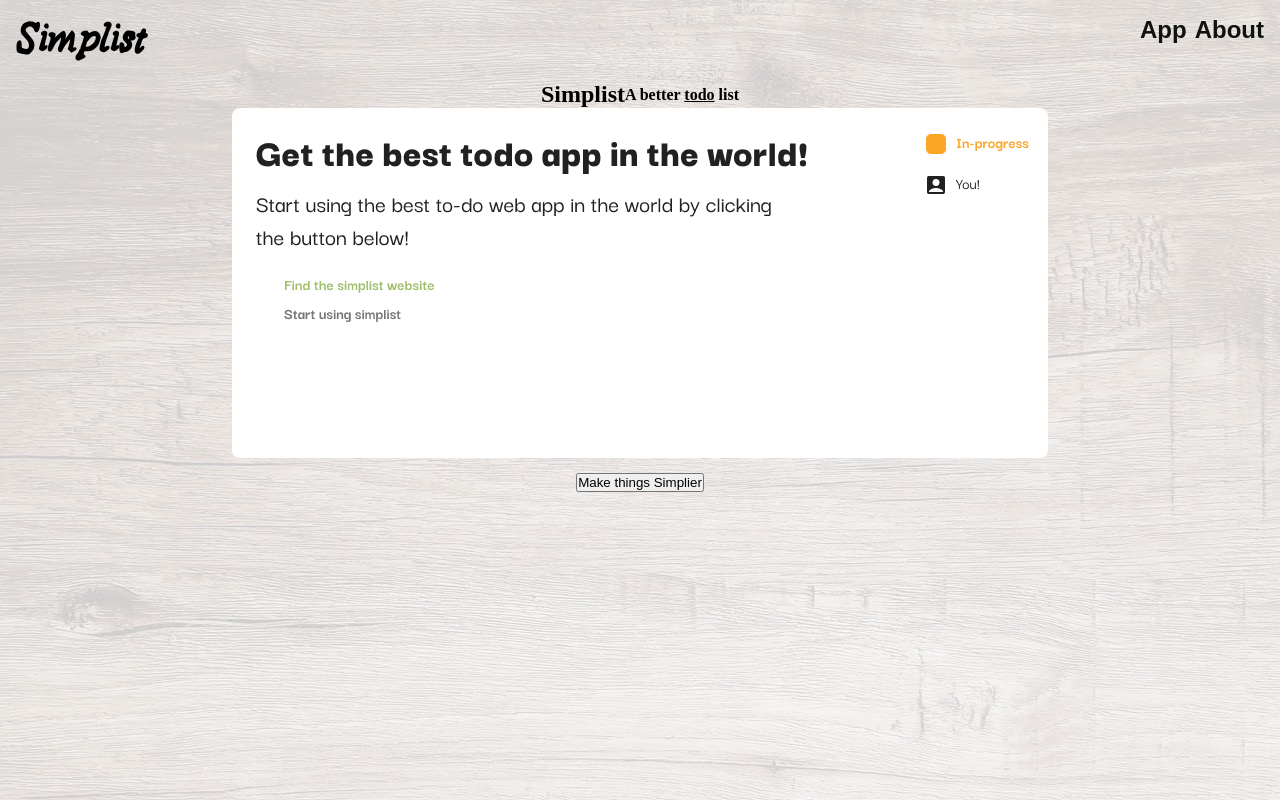
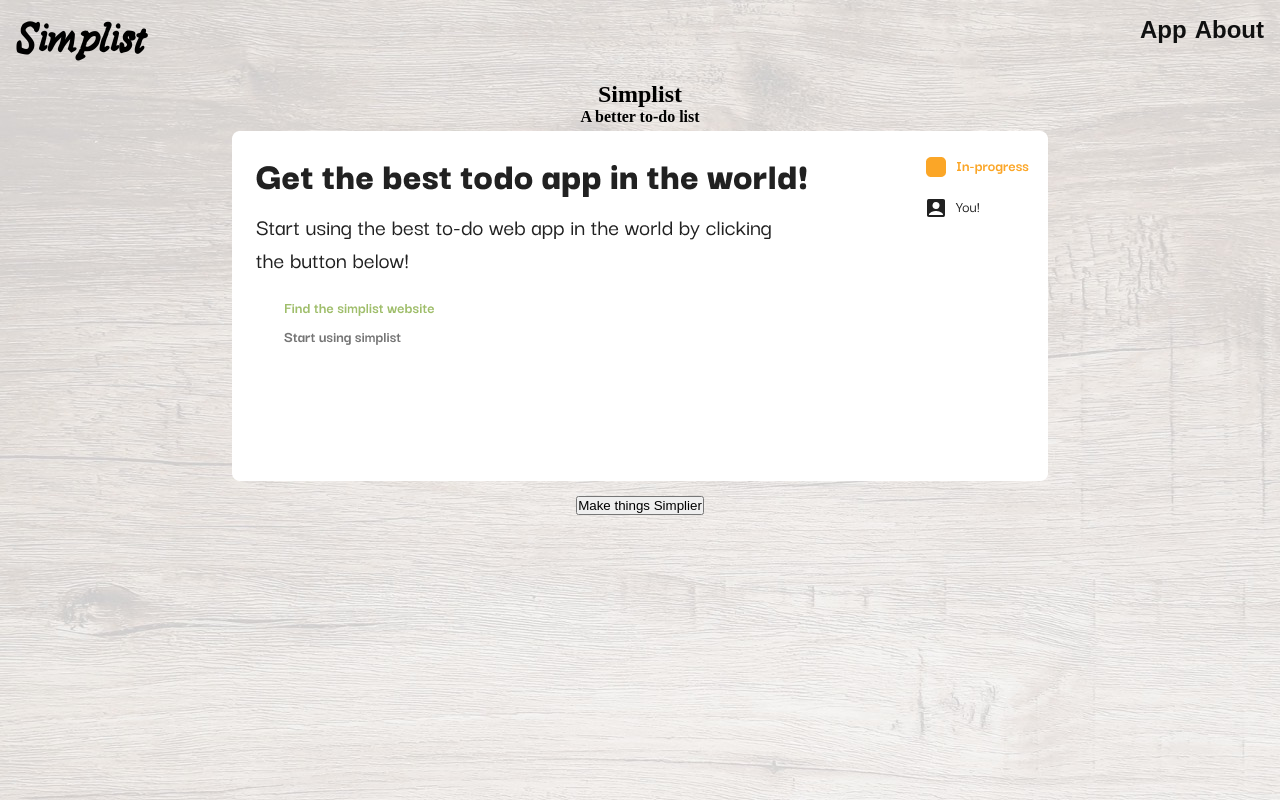
Before and after one commit to hnaht310/To-do-list-app, a plain HTML site: page index.html in a window 1280 px wide. Drawn offline with Linux system fonts and the light colour scheme; a web font is replaced by a local one.

Commit message:
Stack Simplist and tagline
Ran into problems with underline and spacing conflict so just stacked text for cleaner look.

```diff
--- a/assets/css/style.css
+++ b/assets/css/style.css
@@ -243,3 +243,10 @@ h1 {
   align-items: center;
   justify-content: center;
 }
+
+.tagline {
+  display: flex;
+  align-items: center;
+  justify-content: center;
+  padding-bottom: 5px;
+}
--- a/index.html
+++ b/index.html
@@ -32,10 +32,10 @@
                 Simplist
             </h2>
             <br>
-            <h4 class="tagline">
-                A better <u>todo</u> list
-            </h4>
         </div>
+        <h4 class="tagline">
+            A better to-do list
+        </h4>
 
         <!--Card-->
         <div class="card">
```
